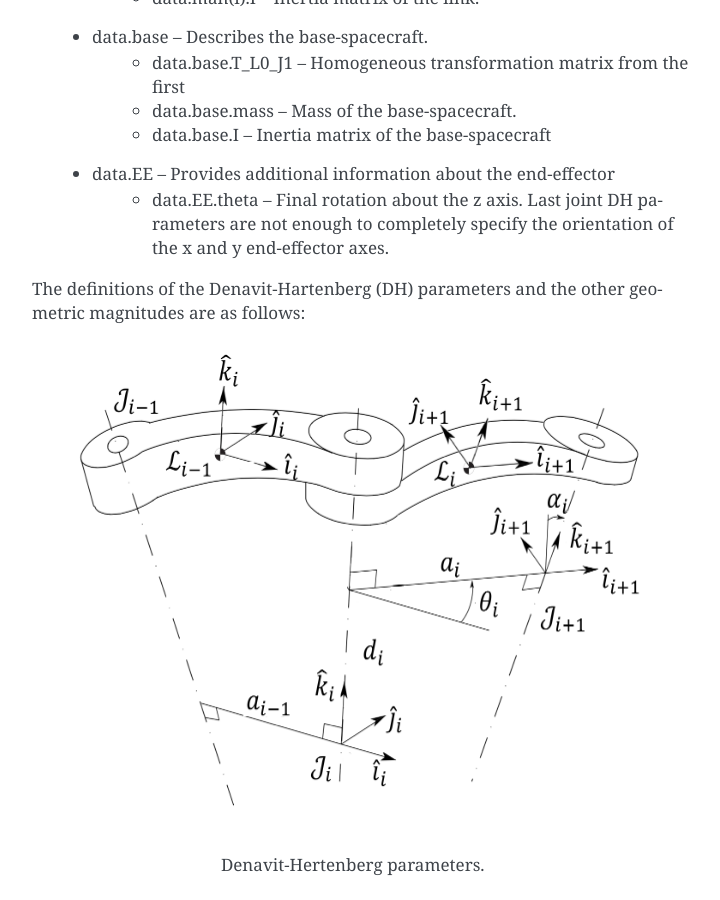
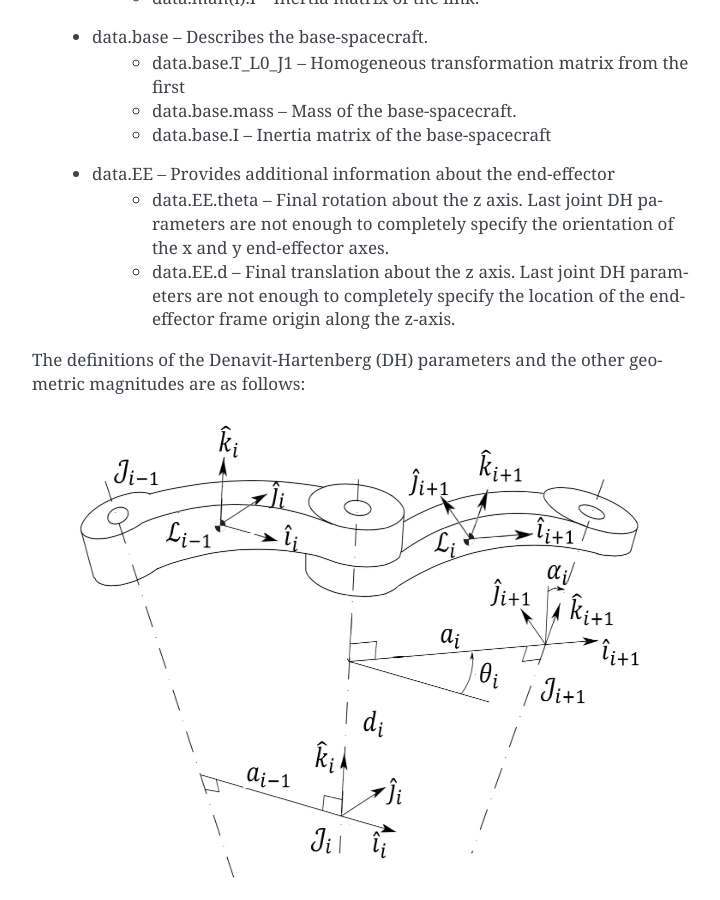
Before and after one commit to wujiashu0421/SPART, a Sphinx documentation site: the page built from docs/source/QuickStart.rst, in a window 1280 px wide and 900 px high, scrolled down 1309 px. Shown: the whole window, without its empty margins (388-1108 px from the left). Built offline with Sphinx 7.4.7, drawn with Linux system fonts in a browser that asks for light colours.

Commit message:
Added data.EE.d parameter in the description.

```diff
--- a/docs/source/QuickStart.rst
+++ b/docs/source/QuickStart.rst
@@ -60,6 +60,7 @@ The data structure has 3 fields:
 		* data.base.I -- Inertia matrix of the base-spacecraft
 	* data.EE -- Provides additional information about the end-effector
 		* data.EE.theta -- Final rotation about the z axis. Last joint DH parameters are not enough to completely specify the orientation of the x and y end-effector axes.
+		* data.EE.d -- Final translation about the z axis. Last joint DH parameters are not enough to completely specify the location of the end-effector frame origin along the z-axis.
 
 
 The definitions of the Denavit-Hartenberg (DH) parameters and the other geometric magnitudes are as follows:
```
